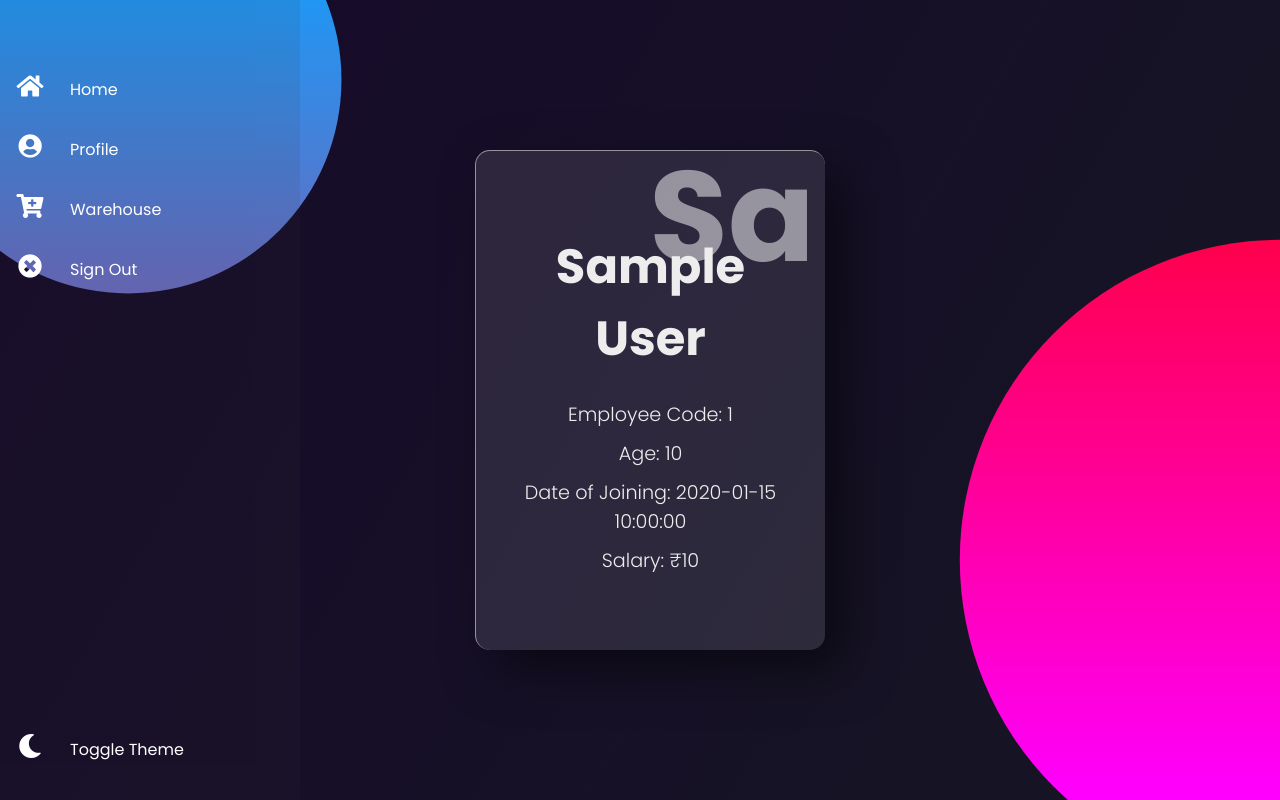
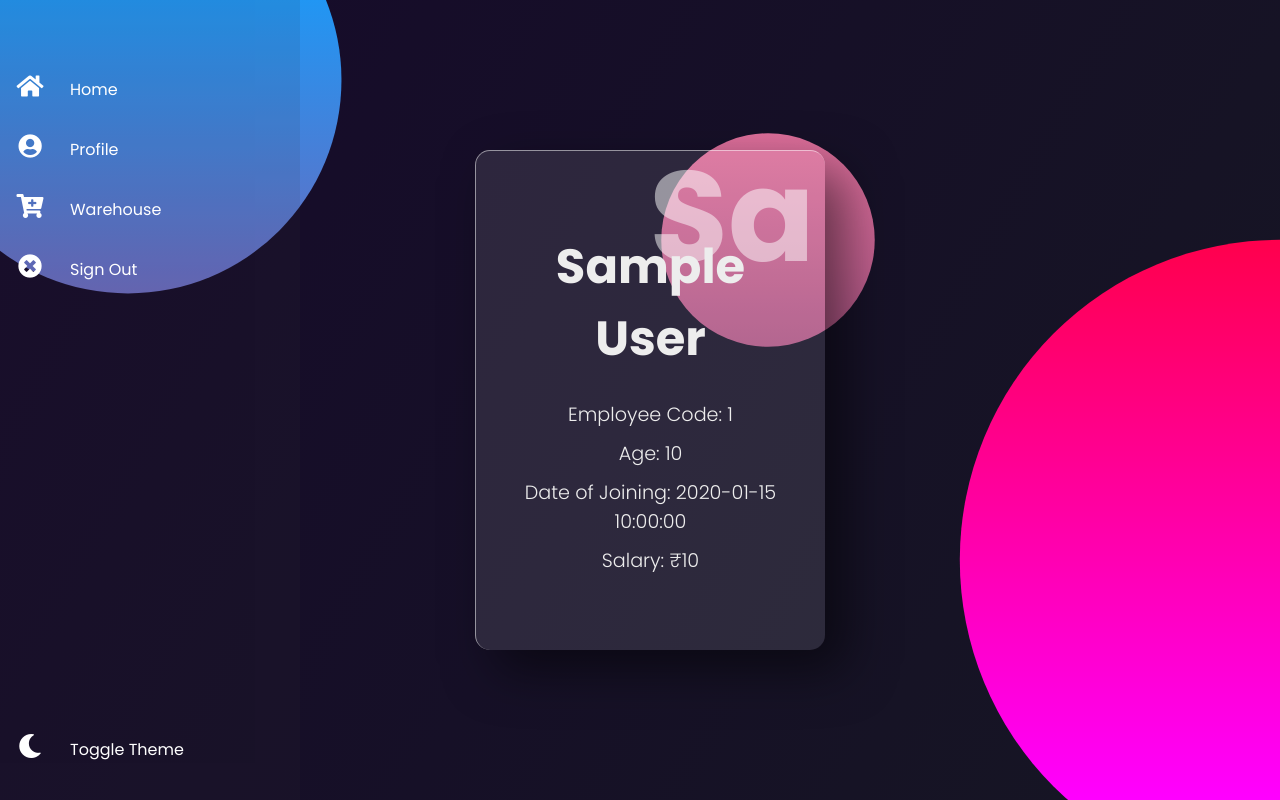
Before and after one commit to k-srivastava/Health-Warehouse, a Flask app: template templates/account/dashboard/profile.html in a window 1280 px wide. Run offline with Flask 2, Linux system fonts and the light colour scheme; the template is opened without the code that fills it: most values are stand-ins (such as "Sample title", 1, 10 or a date in 2020); parts of the project's set-up code (start-up, migrations or seed data) failed here and were passed over.

Commit message:
Added background details.

```diff
--- a/static/css/account/dashboard/profile.css
+++ b/static/css/account/dashboard/profile.css
@@ -1,4 +1,16 @@
 /* Profile page CSS. */
+
+.circle::before
+{
+    position: absolute;
+    top: 0;
+    left: 0;
+    width: 100%;
+    height: 100%;
+    content: '';
+    background: var(--circle-color);
+    clip-path: circle(10% at 60% 30%);
+}
 
 .employee-card
 {
@@ -60,9 +72,11 @@ p
 .light
 {
     --text-color: #595758;
+    --circle-color: linear-gradient(rgb(241, 149, 112), rgb(227, 97, 133));
 }
 
 .dark
 {
     --text-color: #EDEDED;
+    --circle-color: linear-gradient(rgb(253, 127, 169), rgb(64, 30, 83));
 }
--- a/templates/account/dashboard/profile.html
+++ b/templates/account/dashboard/profile.html
@@ -7,6 +7,8 @@
 {% endblock %}
 
 {% block content %}
+    <div class="circle"></div>
+
     <div class="employee-card">
         <div class="content">
             <h1>{{ employee.designation[:2] }}</h1>
```
